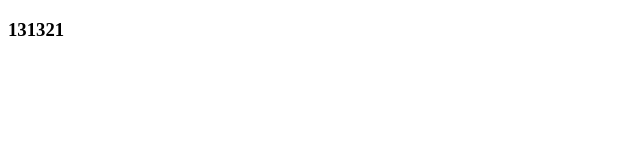
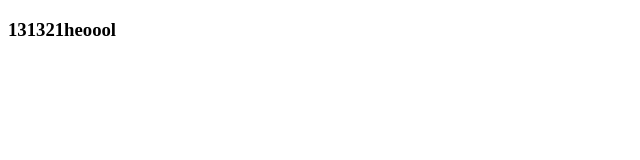
Before and after one commit to Mrmangmang/git-demo2, a plain HTML site: page index.html in a window 1280 px wide. Shown: the full height of the page, 0-640 px from the left. Drawn offline with Linux system fonts and the light colour scheme.

Commit message:
a程序员第二次提交

```diff
--- a/index.html
+++ b/index.html
@@ -6,6 +6,6 @@
     <title>Document</title>
 </head>
 <body>
-    <h3>131321</h3>
+    <h3>131321heoool</h3>
 </body>
 </html>
```
